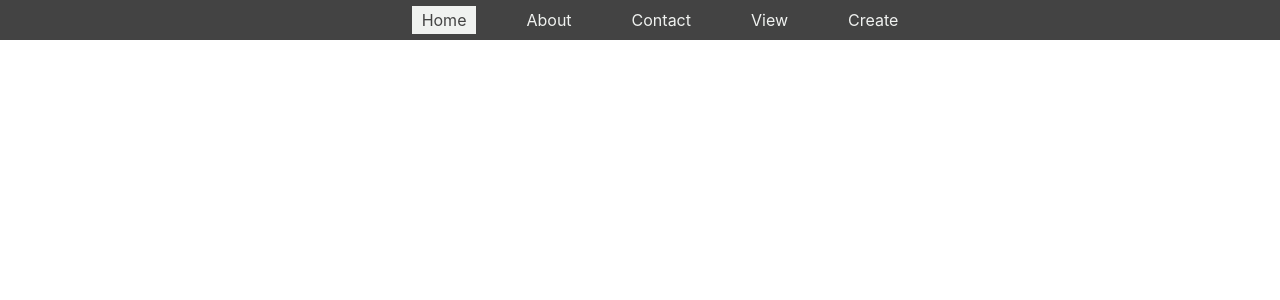
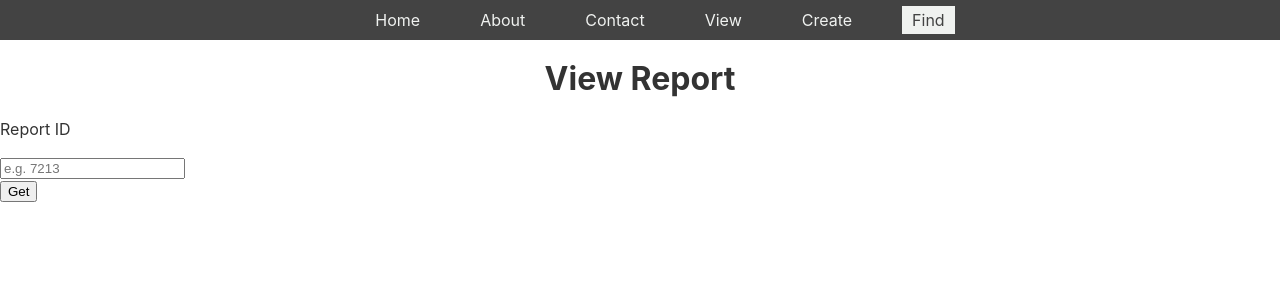
Before and after one commit to unsw-se3011/SENG3011_weneedREST, a React (Create React App) app in the folder PHASE_2/Application_SourceCode/we_need_rest/: page /find in a window 1280 px wide. Shown: the top 300 px of the page. Built offline with nearby package versions, Linux system fonts and the light colour scheme.

Commit message:
Find - not working

```diff
--- a/PHASE_2/Application_SourceCode/we_need_rest/src/components/Main.js
+++ b/PHASE_2/Application_SourceCode/we_need_rest/src/components/Main.js
@@ -3,8 +3,9 @@ import { Switch, Route } from 'react-router-dom';
 import Home from './home/Home';
 import About from './about/About';
 import Contact from './contact/Contact';
-import View from './view/View'
-import Create from './create/Create'
+import View from './view/View';
+import Create from './create/Create';
+import Find from './find/Find';
 
 class Main extends Component {
   render() {
@@ -15,6 +16,7 @@ class Main extends Component {
           <Route path='/contact' component={Contact}/>
           <Route path='/view' component={View}/>
           <Route path='/create' component={Create}/>
+          <Route path='/find' component={Find}/>
       </Switch>
     );
   }
--- /dev/null
+++ b/PHASE_2/Application_SourceCode/we_need_rest/src/components/find/Find.js
@@ -0,0 +1,50 @@
+import React, {Component} from 'react';
+import styled from 'styled-components';
+import axios from 'axios';
+
+class Find extends Component {
+    constructor(props){
+        super(props);
+
+        this.state = {
+          repId : undefined
+        }
+
+        this.updateRepId = this.updateRepId.bind(this);
+    }
+    updateRepId(event){
+        this.setState({ repId : event.target.value})
+    }
+    onSubmit(e) {
+        //console.log(this.state.id);
+        axios({
+            method : 'get',
+            url: "http://46.101.226.130:5000/reports/" + this.state.repId,
+            responseType: 'json'
+            }).then(response => {
+            console.log(response.data);
+            document.getElementById("report").innerHTML = JSON.stringify(response.data);
+          });
+
+    }
+    render() {
+        return (
+            <div id="body">
+                <center>
+                    <h1>View Report</h1>
+                </center>
+                <form className="id">
+                    <div class="ID">
+                            <p class="text-dark">Report ID</p>
+                            <input id = "id" name="title" onChange={this.updateRepId} type="text" class="form-control" placeholder="e.g. 7213" />
+                    </div>
+                </form>
+                <button type="button" onClick={this.onSubmit} className="button">Get</button>
+                <div id="report">
+
+                </div>
+            </div>
+        )
+    }
+}
+export default Find;
--- a/PHASE_2/Application_SourceCode/we_need_rest/src/components/navbar/Header.js
+++ b/PHASE_2/Application_SourceCode/we_need_rest/src/components/navbar/Header.js
@@ -18,6 +18,8 @@ class Header extends Component {
             this.activate(document.getElementById('view'));
         } else if (url.search("create") !== -1) {
             this.activate(document.getElementById('create'));
+        } else if (url.search("find") !== -1){
+            this.activate(document.getElementById('find'));
         } else {
             this.activate(document.getElementById('home'));
         }
@@ -65,6 +67,11 @@ class Header extends Component {
                         Create
                     </li>
                 </Link>
+                <Link to='/find'>
+                    <li className="nav-item" id="find" onClick={()=>this.handleClick(document.getElementById('find'))}>
+                        Find
+                    </li>
+                </Link>
             </ul>
         </div>
       );
```
Also changed, not shown: 1 other file (tests, documents, lock files or other folders).
